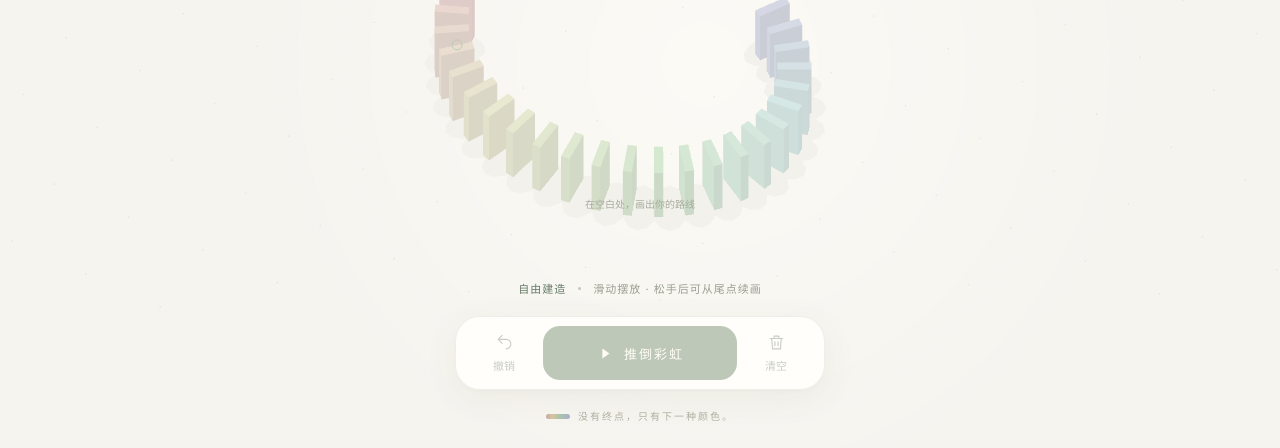
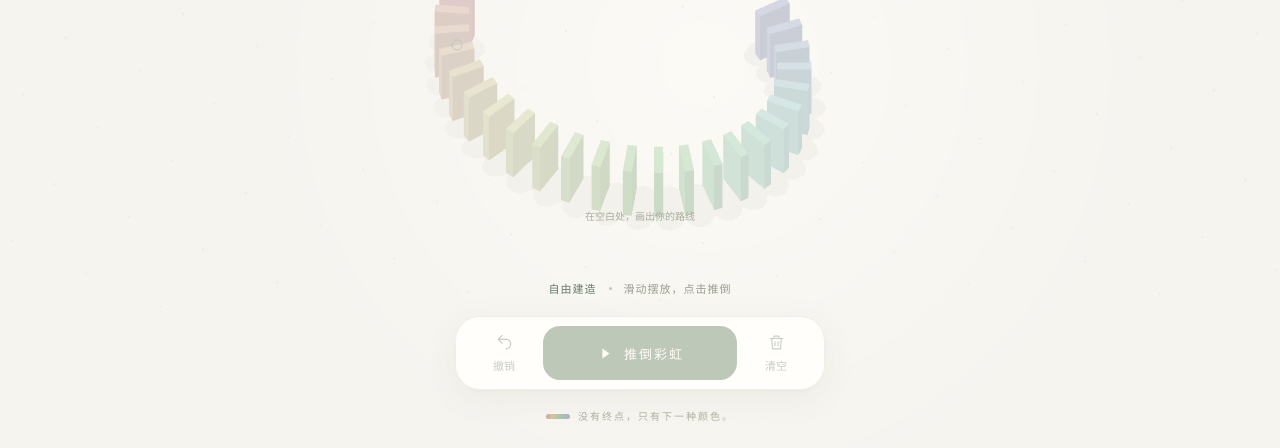
Before and after one commit to lucialalala/Domino-ASMR, a website: page src/index.html in a window 1280 px wide. Shown: the part 352-800 px from the top of the page. Drawn offline with Linux system fonts and the light colour scheme.

Commit message:
Keep construction hints stable throughout each drag

```diff
--- a/src/assets/main.js
+++ b/src/assets/main.js
@@ -30,19 +30,27 @@
     element('sound-label').textContent = audio.status === 'unavailable' ? '声音暂不可用' : audio.muted ? '声音已关' : '声音已开';
   }
   function syncUI(force) {
-    if (!force && lastCount === path.bones.length && lastUIState === app.state + path.active) return;
-    lastCount = path.bones.length; lastUIState = app.state + path.active;
+    var blocked = Boolean(path.preview && !path.preview.valid);
+    var uiState = app.state + ':' + path.active + ':' + blocked;
+    if (!force && lastCount === path.bones.length && lastUIState === uiState) return;
+    lastCount = path.bones.length; lastUIState = uiState;
     count.textContent = String(lastCount);
     intro.classList.toggle('is-hidden', lastCount > 0 || path.active);
     play.disabled = lastCount < 2 || path.active || app.state === 'PREPARING' || app.state === 'TOPPLING' || app.state === 'PAUSED';
     undo.disabled = !path.strokes.length || path.active || !(editable() || app.state === 'FINISHED');
     clear.disabled = !lastCount;
-    var label = element('play-label');
-    if (app.state === 'PREPARING') { phase.textContent = '回到起点'; hint.textContent = '把下一刻交给重力'; label.textContent = '准备中'; }
-    else if (app.state === 'TOPPLING') { phase.textContent = '正在落下'; hint.textContent = '听，彩虹有了声音'; label.textContent = '轻轻落下中'; }
-    else if (app.state === 'FINISHED') { phase.textContent = '这一刻，很好'; hint.textContent = '可以重听，也可以重新画'; label.textContent = '再听一次'; }
-    else if (app.state === 'PAUSED') { phase.textContent = '稍作停留'; hint.textContent = '你的彩虹已暂停'; label.textContent = '已暂停'; }
-    else { phase.textContent = '自由建造'; hint.textContent = lastCount >= C.maxCount ? '已放满 400 张，推倒听听吧' : '滑动摆放 · 松手后可从尾点续画'; label.textContent = '推倒彩虹'; }
+    var label = element('play-label'), hintText;
+    if (app.state === 'PREPARING') { phase.textContent = '回到起点'; hintText = '把下一刻交给重力'; label.textContent = '准备中'; }
+    else if (app.state === 'TOPPLING') { phase.textContent = '正在落下'; hintText = '听，彩虹有了声音'; label.textContent = '轻轻落下中'; }
+    else if (app.state === 'FINISHED') { phase.textContent = '这一刻，很好'; hintText = '可以重听，也可以重新画'; label.textContent = '再听一次'; }
+    else if (app.state === 'PAUSED') { phase.textContent = '稍作停留'; hintText = '你的彩虹已暂停'; label.textContent = '已暂停'; }
+    else {
+      phase.textContent = '自由建造'; label.textContent = '推倒彩虹';
+      if (path.active) hintText = blocked ? '转弯放缓一点，给骨牌留些空间' : '沿着彩虹继续画';
+      else if (lastCount >= C.maxCount) hintText = '已放满 400 张，推倒听听吧';
+      else hintText = lastCount ? '滑动摆放 · 松手后可从尾点续画' : '滑动摆放，点击推倒';
+    }
+    if (hint.textContent !== hintText) hint.textContent = hintText;
     stage.style.cursor = editable() ? 'crosshair' : 'default';
   }
   function requestDraw() {
@@ -58,8 +66,6 @@
     if (path.active) {
       if (path.process(C.maxPlacements)) dirty = true;
       if (!path.active) app.state = path.bones.length ? 'EDITING' : 'EMPTY';
-      if (path.preview && !path.preview.valid) { hint.textContent = '转弯放缓一点，给骨牌留些空间'; dirty = true; }
-      else if (path.preview) hint.textContent = '沿着彩虹继续画';
     }
     if (app.state === 'PREPARING') {
       prepTime += dt;
--- a/src/assets/renderer.js
+++ b/src/assets/renderer.js
@@ -182,7 +182,7 @@
     var ctx = this.overlayContext; ctx.setTransform(this.dpr, 0, 0, this.dpr, 0, 0); ctx.clearRect(0, 0, this.width, this.height);
     if (ghost && !path.active) {
       var start = camera.project(this.ghost[0].x, 0, this.ghost[0].z);
-      ctx.fillStyle = '#a6ac9c'; ctx.font = '10px sans-serif'; ctx.textAlign = 'center'; ctx.fillText('在空白处，画出你的路线', this.width / 2, Math.min(this.height - 230, this.height * .70));
+      ctx.fillStyle = '#a6ac9c'; ctx.font = '10px sans-serif'; ctx.textAlign = 'center'; ctx.fillText('在空白处，画出你的路线', this.width / 2, Math.min(this.height - 230, this.height * .70) + 12);
       ctx.strokeStyle = '#bdc9b5'; ctx.lineWidth = 1; ctx.beginPath(); ctx.arc(start.x, start.y + 10, 5, 0, Math.PI * 2); ctx.stroke();
       return;
     }
--- a/src/index.html
+++ b/src/index.html
@@ -33,7 +33,7 @@
     <div class="counter" aria-label="骨牌数量"><span class="counter-dot"></span><strong id="count">0</strong><span>/ 400 张</span></div>
     <div id="toast" class="toast" role="status" aria-live="polite"></div>
     <footer class="footer" id="footer">
-      <div class="status-row"><span id="phase">自由建造</span><span class="status-separator"></span><span id="hint">滑动摆放 · 松手后可从尾点续画</span></div>
+      <div class="status-row"><span id="phase">自由建造</span><span class="status-separator"></span><span id="hint">滑动摆放，点击推倒</span></div>
       <div class="toolbar">
         <button id="undo" class="tool-button" type="button" disabled><svg viewBox="0 0 24 24" aria-hidden="true"><path d="m8 5-5 5 5 5M3 10h10a6 6 0 0 1 0 12" transform="translate(1 -2)"/></svg><span>撤销</span></button>
         <button id="play" class="play-button" type="button" disabled><svg viewBox="0 0 24 24" aria-hidden="true"><path d="m9 5 10 7-10 7Z"/></svg><span id="play-label">推倒彩虹</span></button>
```
Also changed, not shown: VALIDATION.md (+2 -0 lines), tests/browser.mjs (+6 -0 lines).
